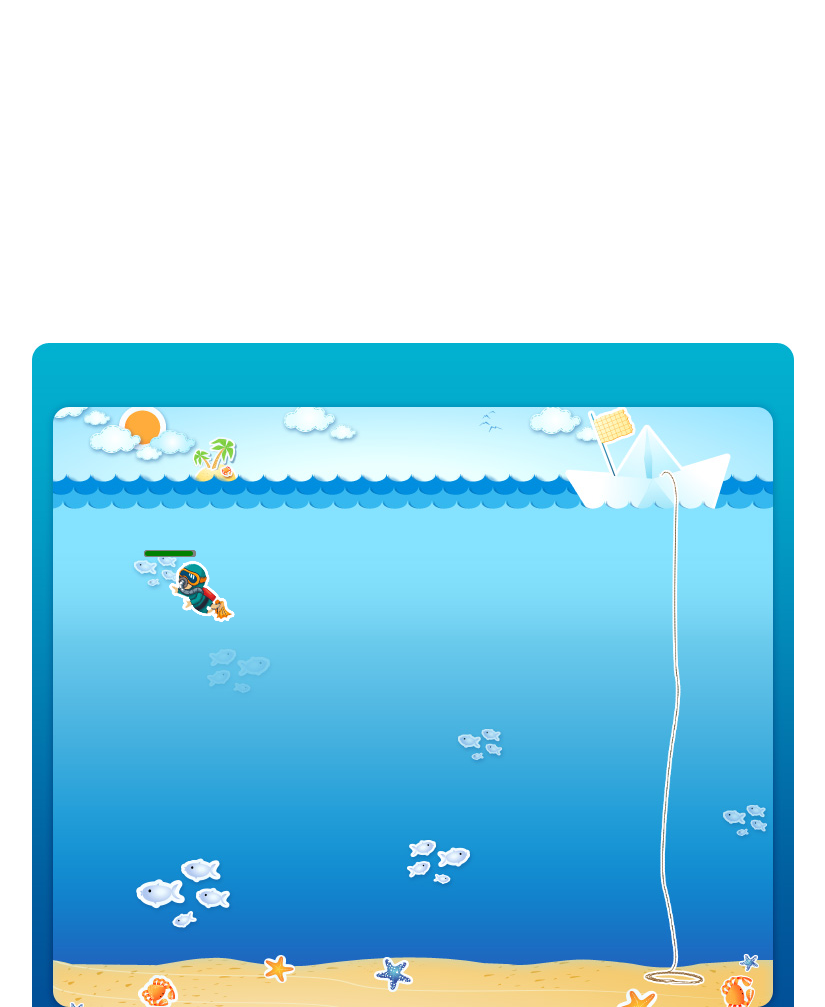
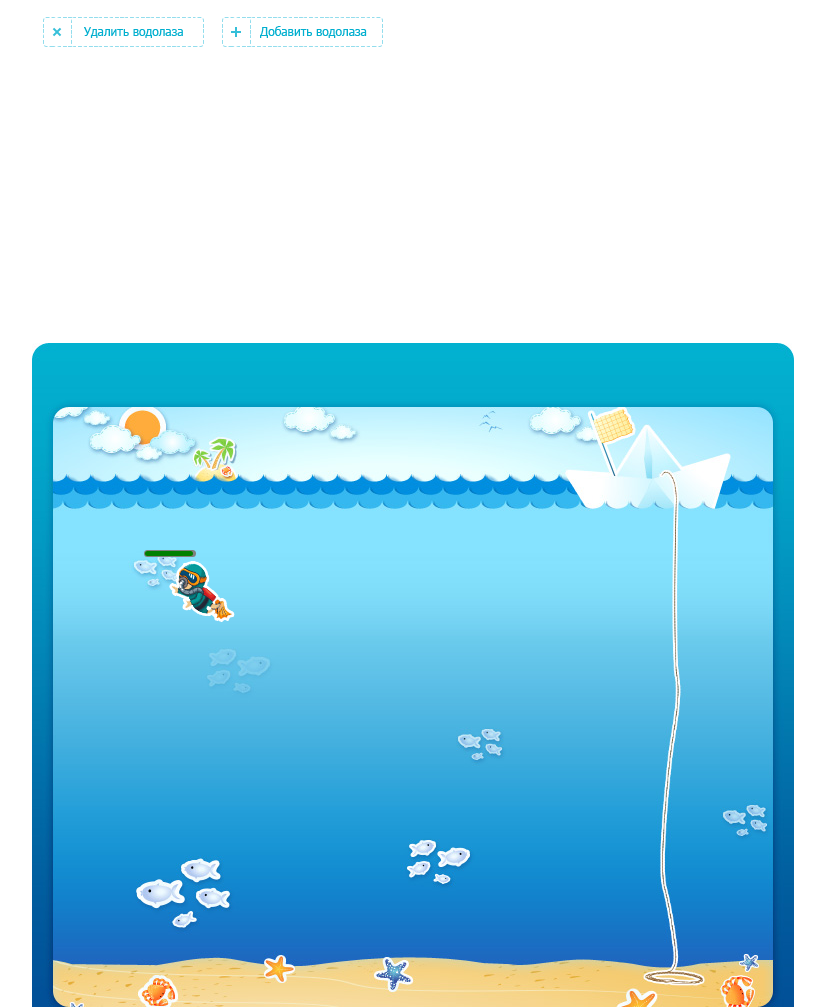
Before and after one commit to kotslon/diver, a plain HTML site: page index.html in a window 1280 px wide. Shown: the top 1007 px of the page, without its empty margins (349-1174 px from the left). Drawn offline with Linux system fonts and the light colour scheme.

Commit message:
adding divers - the river is getting crouded

```diff
--- a/diver.css
+++ b/diver.css
@@ -17,3 +17,29 @@
    height: 5px;
    border-radius: 5px;
  }
+
+.btn {
+	position: absolute;
+	z-index: 16;
+	width: 163px;
+	height: 32px;
+	top: 16px;
+}
+
+.add-diver {
+    left: 570px;
+    background-image: url(images/add-diver.png);
+}
+
+.add-diver:hover {
+    background-image: url(images/add-diver-hover.png);
+}
+
+.delete-diver {
+    left: 391px;
+    background-image: url(images/delete-diver.png);
+}
+
+.delete-diver:hover {
+    background-image: url(images/delete-diver-hover.png);
+}
--- a/diver.js
+++ b/diver.js
@@ -16,8 +16,8 @@ function DivingFun(containerId) {
 	var DWP_DEPTH = 620; // px from top
 	var DWP_BOAT_X = 625;
 	var DWP_BOAT_Y = 140;
-	var DWP_LEFT_EDGE = 50;
-	var DWP_RIGHT_EDGE = DFB_WIDTH - 50;
+	var DWP_LEFT_EDGE = 21;
+	var DWP_RIGHT_EDGE = DFB_WIDTH - 21;
 	var DWP_COMPRESSOR_SPEED = 3 * 1000 / STEPS_IN_SECOND;  // ml per step (converted from liters per second)
 	var DWP_SCUBA_TANK_VOLUME = 20 * 1000;  // ml
 	var DWP_DIVER_SPEED = /*20*/ 120 / STEPS_IN_SECOND;  // px per step
@@ -102,6 +102,10 @@ function DivingFun(containerId) {
 			'bg': IMGS_PREFIX+'back.jpg', 'diver-rope': IMGS_PREFIX+'Diver-tros.png',
 			'diver-go-harvest': IMGS_PREFIX+'Diver-go-harvest.png',
 			'diver-go-home': IMGS_PREFIX+'Diver-go-home.png',
+			'add-diver': IMGS_PREFIX+'add-diver.png',
+			'add-diver-hover': IMGS_PREFIX+'add-diver-hover.png',
+			'delete-diver': IMGS_PREFIX+'delete-diver.png',
+			'delete-diver-hover': IMGS_PREFIX+'delete-diver-hover.png',
 			};
 	var IMGS_LAYOUTS = {
 			'diver-go-harvest': {'marginTop': '-60px'},
@@ -823,7 +827,10 @@ function DivingFun(containerId) {
 		var stageX = event.pageX;
 		var stageY = event.pageY;
 		//TODO: create marks only in water
-		createMark(stageX, stageY);
+		if ( (DWP_LEFT_EDGE < stageX) && (stageX < DWP_RIGHT_EDGE) &&
+			 (DWP_BOAT_Y <= stageY) && (stageY <= DWP_DEPTH) ){
+			createMark(stageX, stageY);
+		}
 
 		event.stopPropagation ? event.stopPropagation() : (event.cancelBubble=true);
 		return false;
@@ -857,8 +864,16 @@ function DivingFun(containerId) {
 				var bg = new Obj(DFB_WIDTH / 2, DFB_HEIGHT / 2);
 				bg.setImage('bg');
 				bgObjs.push(bg);
+				// Creating buttons
+				var btn = document.createElement('div');
+				btn.setAttribute('class', 'btn add-diver');
+				btn.onclick = createDiver;
+				CONTAINER.appendChild(btn);
+				btn = document.createElement('div');
+				btn.setAttribute('class','btn delete-diver');
+				CONTAINER.appendChild(btn);
 				// Creating 1st diver
-				createDiver();createDiver();createDiver();
+				createDiver();
 			}
 			break;
 		case STATE_RUNNING:
```
